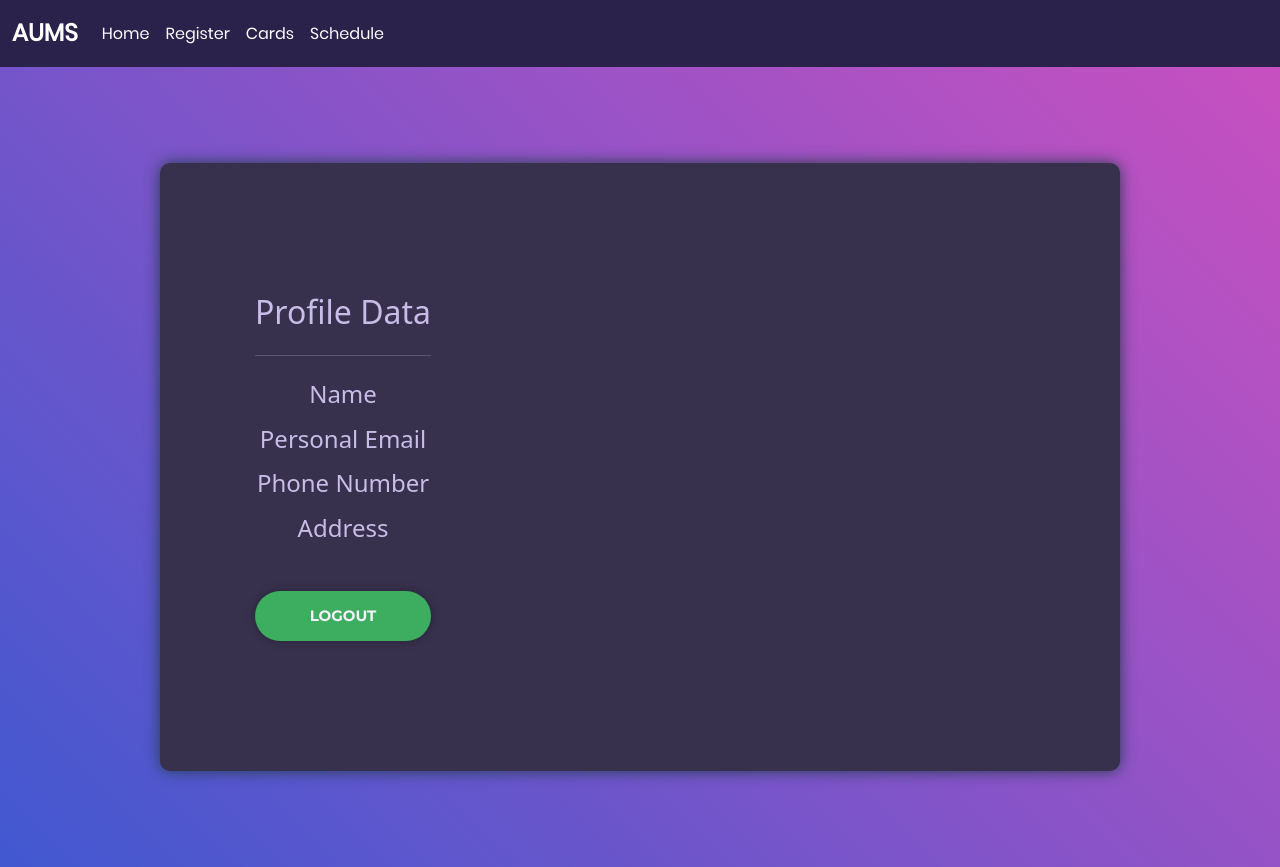
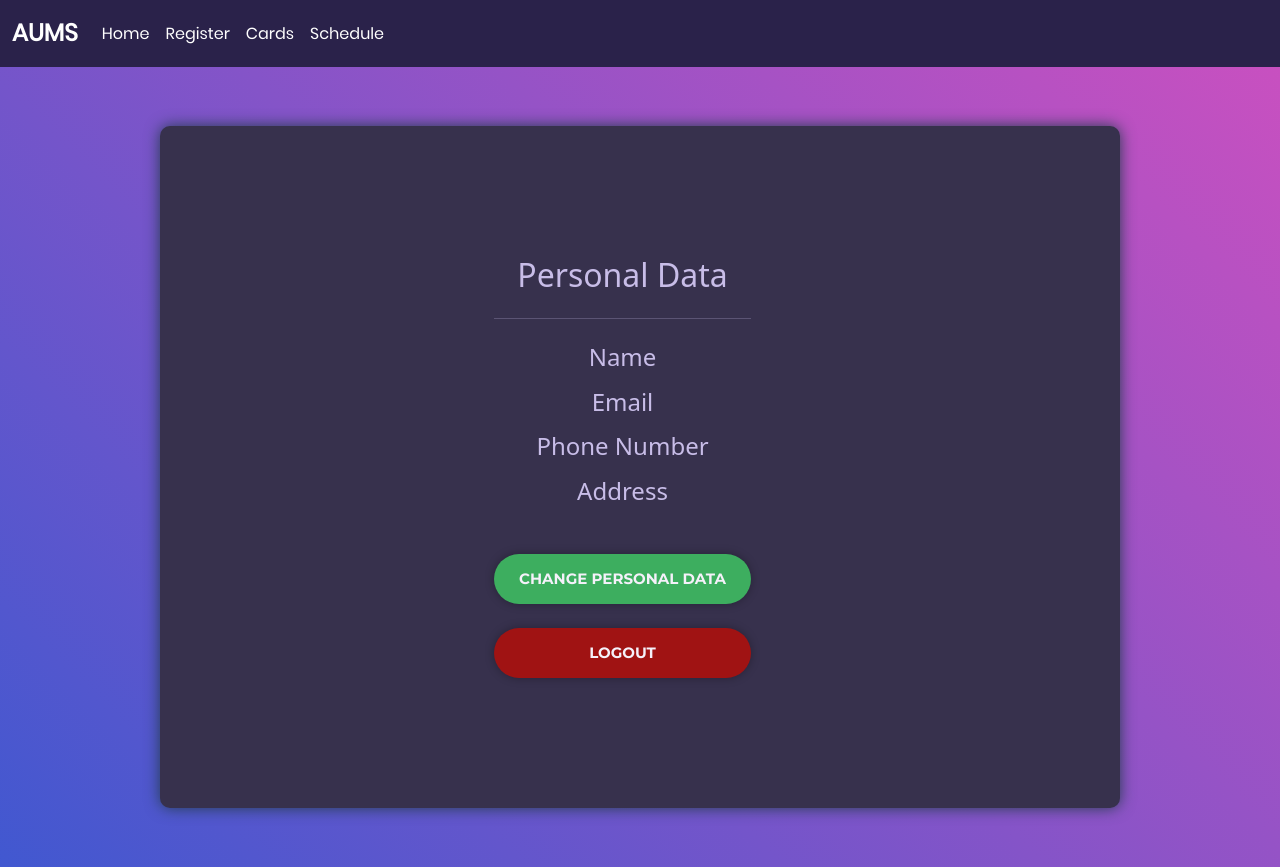
Before and after one commit to 2022-2023-nappali-vizsgaremek/AUMS, a Vue app in the folder frontend/: page / in a window 1280 px wide. Built offline with nearby package versions, Linux system fonts and the light colour scheme; no server answers; sample sign-in values are in the browser's storage.

Commit message:
css new btn danger, personal data, modal to change data

```diff
--- a/frontend/src/assets/login.css
+++ b/frontend/src/assets/login.css
@@ -232,9 +232,6 @@
     padding-bottom: 54px;
   }
 
-  .text-center {
-    display: inline-flexbox;
-  }
 
   .text-center > p {
     color: grey;
@@ -242,6 +239,7 @@
 
   /*---------------------------------------------*/
   .wrap-input100 {
+    position: relative;
     width: 100%;
     z-index: 1;
     margin-bottom: 10px;
@@ -361,6 +359,36 @@
     -o-transition: all 0.4s;
     -moz-transition: all 0.4s;
     transition: all 0.4s;
+  }
+
+  .login100-form-btn-danger {
+    font-family: Montserrat-Bold;
+    font-size: 15px;
+    line-height: 1.5;
+    color: #f5f1fa;
+    text-transform: uppercase;
+    box-shadow: 0 0px 10px 0px rgba(0,0,0, 0.3);
+    width: 100%;
+    height: 50px;
+    border-radius: 25px;
+    background: rgb(160, 19, 19);
+    display: -webkit-box;
+    display: -webkit-flex;
+    display: -moz-box;
+    display: -ms-flexbox;
+    display: flex;
+    justify-content: center;
+    align-items: center;
+    padding: 0 25px;
+
+    -webkit-transition: all 0.4s;
+    -o-transition: all 0.4s;
+    -moz-transition: all 0.4s;
+    transition: all 0.4s;
+  }
+
+  .login100-form-btn-danger:hover {
+    background: #333333;
   }
 
   .login100-form-btn:hover {
--- a/frontend/src/views/LoginView.vue
+++ b/frontend/src/views/LoginView.vue
@@ -1,7 +1,7 @@
 <template>
   <div class="limiter">
     <div class="container-login100">
-      <div class="wrap-login100">
+      <div class="wrap-login100 justify-content-center">
         <div class="login100-pic" data-tilt v-if="!isAuthenticated">
           <img src="../images/img-01.png" alt="IMG">
         </div>
@@ -32,24 +32,75 @@
             </button>
           </div>
         </form>
-          <div v-else class="text-center justify-content-center">
-            <h2>Profile Data</h2>
+          <div v-else class="text-center">
+            <h2>Personal Data</h2>
             <hr class="my-4">
             <h4>Name</h4>
             <p style="font-size: larger;">{{ currentUser.name }}</p>
-            <h4>Personal Email</h4>
+            <h4>Email</h4>
             <p style="font-size: larger;">{{ currentUser.personal_email }}</p>
             <h4>Phone Number</h4>
             <p style="font-size: larger;">{{ currentUser.phone }}</p>
             <h4>Address</h4>
             <p style="font-size: larger;">{{ currentUser.address }}</p>
-            <button class="login100-form-btn mt-5" @click="logout">
+            <button class="login100-form-btn mt-5" @click="openModal">
+              Change Personal Data
+            </button>
+            <button class="login100-form-btn-danger mt-4" @click="logout">
               LOGOUT
             </button>
         </div>
       </div>
     </div>
   </div>
+
+  <!-- Change Personal Data Modal -->
+  <transition name="fade">
+  <div v-show="showModal" class="modal" tabindex="-1">
+    <div class="modal-dialog">
+      <div class="modal-content">
+        <h5 class="modal-title text-center">Change Personal Data</h5>
+        <hr>
+        <form @submit.prevent="saveChangedData">
+          <div class="modal-body">
+            <div class="form-outline wrap-input100">
+              <input type="text" id="fullName" autofocus  name="name" class="input100" placeholder="Name"/>
+              <span class="focus-input100"></span>
+              <span class="symbol-input100">
+                  <i class="fa fa-user" aria-hidden="true"></i>
+              </span>
+            </div>
+            <div class="form-outline wrap-input100">
+              <input type="text" id="address" name="address" class="input100" placeholder="Address"/>
+              <span class="focus-input100"></span>
+              <span class="symbol-input100">
+                  <i class="fa fa-home" aria-hidden="true"></i>
+              </span>
+            </div>
+            <div class="form-outline wrap-input100">
+              <input type="text" id="phone" name="phone" class="input100" placeholder="Phone number"/>
+              <span class="focus-input100"></span>
+              <span class="symbol-input100">
+                  <i class="fa fa-phone" aria-hidden="true"></i>
+              </span>
+            </div>
+            <div class="form-outline wrap-input100">
+              <input type="email" id="email" name="email" class="input100" placeholder="Email"/>
+              <span class="focus-input100"></span>
+              <span class="symbol-input100">
+                  <i class="fa fa-envelope" aria-hidden="true"></i>
+              </span>
+            </div>
+          </div>
+          <div class="modal-footer">
+            <button type="button" class="btn btn-secondary" @click="closeModal">Close</button>
+            <button type="submit" class="btn btn-primary">Save changes</button>
+          </div>
+        </form>
+      </div>
+    </div>
+  </div>
+</transition>
 </template>
 
 <script>
@@ -60,13 +111,58 @@ export default {
   name: 'LoginForm',
   setup() {
     const users = ref([]);
-    const currentUser = ref([]);
+    let currentUser = ref([]);
+    const showModal = ref(false);
 
     const header = {
       headers: {
         'Authorization': 'Bearer ' + localStorage.getItem('access_token')
       }
     };
+
+    const openModal = () => {
+      showModal.value = true;
+    };
+
+    const closeModal = () => {
+      showModal.value = false;
+    };
+
+    const saveChangedData = () => {
+      let name = document.querySelector('#fullName').value;
+      let address = document.querySelector('#address').value;
+      let phone = document.querySelector('#phone').value;
+      let email = document.querySelector('#email').value;
+
+      if (name == "") {
+        name = currentUser.value.name;
+      } else {
+        currentUser.value.name = name;
+      };
+      if (address == "") {
+        address = currentUser.value.address;
+      } else {
+        currentUser.value.address = address;
+      };
+      if (phone == "") {
+        phone = currentUser.value.phone;
+      } else {
+        currentUser.value.phone = phone;
+      };
+      if (email == "") {
+        email = currentUser.value.personal_email;
+      } else {
+        currentUser.value.personal_email = email;
+      };
+
+      console.log(currentUser.value);
+      /*const response = axios.patch('http://127.0.0.1:5000/users',data, header)
+      .catch((error) => {
+        alert(error.response.data.message);
+      })*/
+
+      showModal.value = false;
+    }
 
     const loadUsers = async () => {
       try {
@@ -79,7 +175,6 @@ export default {
     };
 
     const getUserData = () => {
-      console.log(users.value);
       let email = localStorage.getItem('email');
       if (email.includes("@proj-aums.hu")) {
         email = email;
@@ -95,9 +190,6 @@ export default {
       }
     }
 
-    const createNewPassword = () => {
-
-    }
 
     const isAuthenticated = ref(false);
     const login = async () => {
@@ -135,14 +227,40 @@ export default {
     return {
       users,
       header,
+      showModal,
       currentUser,
       isAuthenticated,
       login,
       logout,
       loadUsers,
+      openModal,
+      closeModal,
       getUserData,
-      createNewPassword,
+      saveChangedData,
     };
   },
 };
 </script>
+<style>
+.modal {
+  position: fixed;
+  top: 0;
+  left: 0;
+  font-weight: bold;
+  width: 100%;
+  height: 100%;
+  background-color: rgba(0, 0, 0, 0.5);
+  display: flex;
+  justify-content: center;
+  align-items: center;
+  z-index: 9999; /* Increase the z-index value */
+}
+
+.fade-enter-active, .fade-leave-active {
+  transition: opacity 0.3s;
+}
+
+.fade-enter-from, .fade-leave-to {
+  opacity: 0;
+}
+</style>
```
